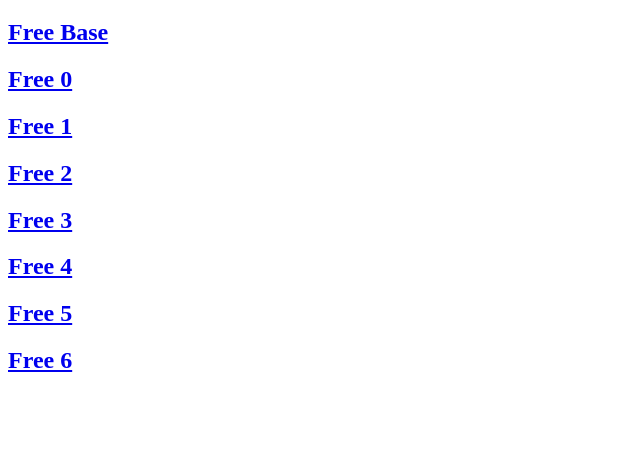
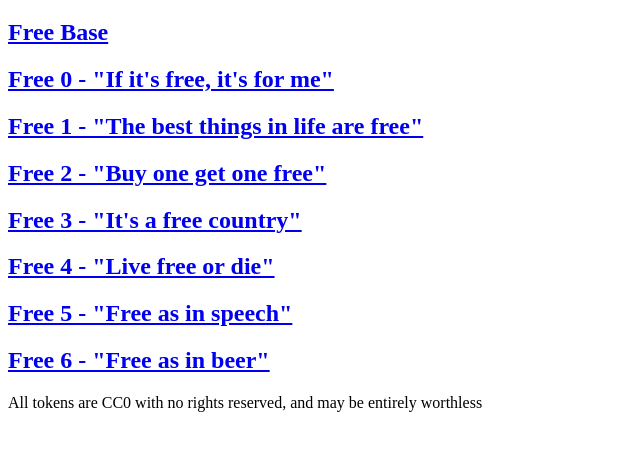
Before and after one commit to scyclow/free, a website: page docs/index.html in a window 1280 px wide. Shown: the part 61-512 px from the top of the page, without its empty margins (0-640 px from the left). Drawn offline with Linux system fonts and the light colour scheme.

Commit message:
updarte website

```diff
--- a/docs/index.html
+++ b/docs/index.html
@@ -25,13 +25,30 @@
   </head>
 <body>
   <h1>FREE</h1>
-  <h2><a href="https://etherscan.io/address/0x30b541f1182ef19c56a39634b2fdaca5a0f2a741#code" target="_blank" rel="nofollow">Free Base</a></h2>
-  <h2><a href="https://etherscan.io/address/0x5e965a4b2b53aaecfab51368f064c98531947a26#code" target="_blank" rel="nofollow">Free 0</a></h2>
-  <h2><a href="https://etherscan.io/address/0xfe503b926187a9cc9b10b5baf1c34f7b90d9a810#code" target="_blank" rel="nofollow">Free 1</a></h2>
-  <h2><a href="https://etherscan.io/address/0xa3f154e264702a182def8b4395e4bc8043cb04b5#code" target="_blank" rel="nofollow">Free 2</a></h2>
-  <h2><a href="https://etherscan.io/address/0x092e038af43a42e0332810db3f50b923fb256ff0#code" target="_blank" rel="nofollow">Free 3</a></h2>
-  <h2><a href="https://etherscan.io/address/0x2d90a9f5d9ba8ebd351ea81cfc9311bc9947c134#code" target="_blank" rel="nofollow">Free 4</a></h2>
-  <h2><a href="https://etherscan.io/address/0x0b74313858828e7ea40cda59409f3ef74eb68707#code" target="_blank" rel="nofollow">Free 5</a></h2>
-  <h2><a href="https://etherscan.io/address/0x9b0b320d5e74d25bdb78350b8ba14ebcf25ac50e#code" target="_blank" rel="nofollow">Free 6</a></h2>
+  <h2>
+    <a href="https://etherscan.io/address/0x30b541f1182ef19c56a39634b2fdaca5a0f2a741#code" target="_blank" rel="nofollow">Free Base</a>
+  </h2>
+  <h2>
+    <a href="https://etherscan.io/address/0x5e965a4b2b53aaecfab51368f064c98531947a26#code" target="_blank" rel="nofollow">Free 0 - "If it's free, it's for me"</a>
+  </h2>
+  <h2>
+    <a href="https://etherscan.io/address/0xfe503b926187a9cc9b10b5baf1c34f7b90d9a810#code" target="_blank" rel="nofollow">Free 1 - "The best things in life are free"</a>
+  </h2>
+  <h2>
+    <a href="https://etherscan.io/address/0xa3f154e264702a182def8b4395e4bc8043cb04b5#code" target="_blank" rel="nofollow">Free 2 - "Buy one get one free"</a>
+  </h2>
+  <h2>
+    <a href="https://etherscan.io/address/0x092e038af43a42e0332810db3f50b923fb256ff0#code" target="_blank" rel="nofollow">Free 3 - "It's a free country"</a>
+  </h2>
+  <h2>
+    <a href="https://etherscan.io/address/0x2d90a9f5d9ba8ebd351ea81cfc9311bc9947c134#code" target="_blank" rel="nofollow">Free 4 - "Live free or die"</a>
+  </h2>
+  <h2>
+    <a href="https://etherscan.io/address/0x0b74313858828e7ea40cda59409f3ef74eb68707#code" target="_blank" rel="nofollow">Free 5 - "Free as in speech"</a>
+  </h2>
+  <h2>
+    <a href="https://etherscan.io/address/0x9b0b320d5e74d25bdb78350b8ba14ebcf25ac50e#code" target="_blank" rel="nofollow">Free 6 - "Free as in beer"</a>
+  </h2>
+  <p>All tokens are CC0 with no rights reserved, and may be entirely worthless</p>
 </body>
 </html>
```
